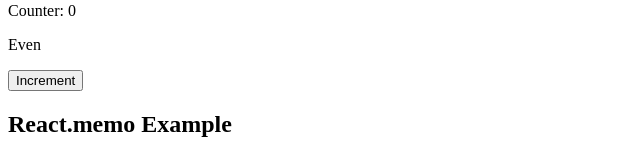
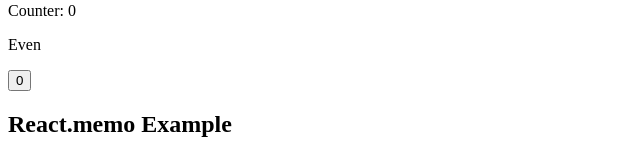
Before and after one commit to acciojob/react-memo-Suchithra2505, a React app: page / in a window 1280 px wide. Shown: the part 162-320 px from the top of the page, without its empty margins (0-644 px from the left). Built offline with nearby package versions, Linux system fonts and the light colour scheme.

Commit message:
final commit

```diff
--- a/src/components/UseMemo.js
+++ b/src/components/UseMemo.js
@@ -12,7 +12,7 @@
       <h2>UseMemo Example</h2>
       <p>Counter: {count}</p>
       <p>{isEven ? 'Even' : 'Odd'}</p>
-      <button onClick={() => setCount(count + 1)} id="incr-cnt">Increment</button>
+      <button onClick={() => setCount(count + 1)} id="incr-cnt">{count}</button>
     </div>
   );
 };
```
